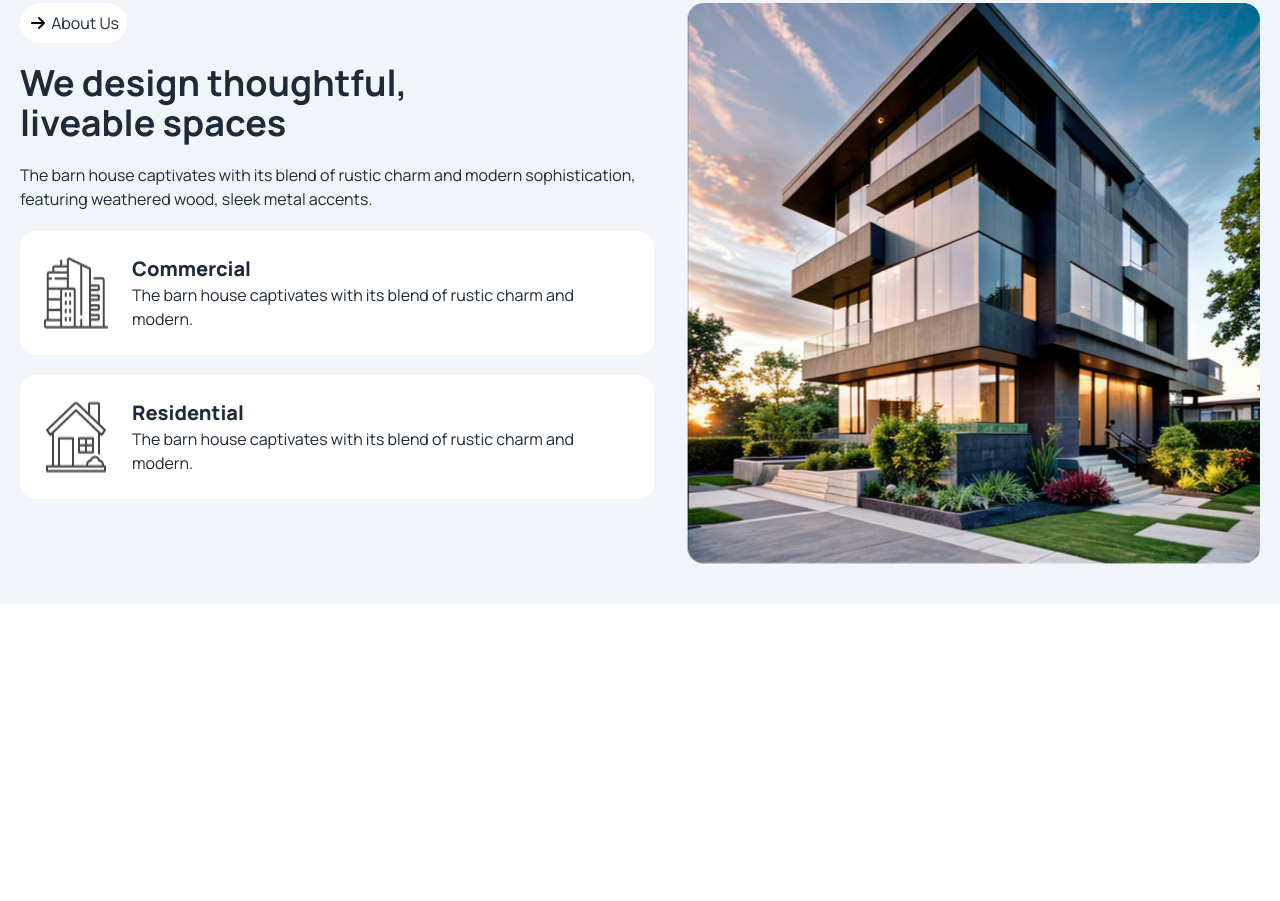
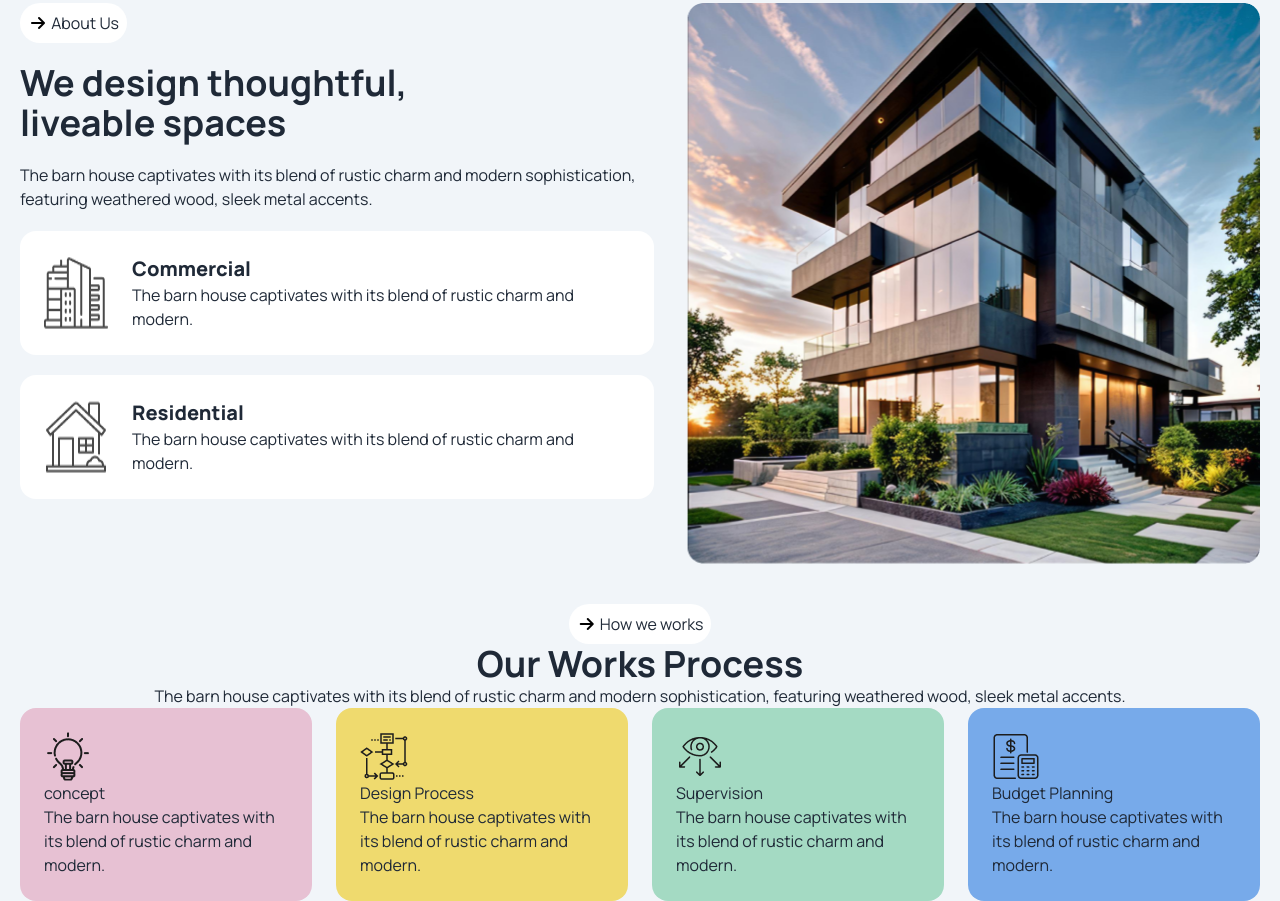
Before and after one commit to Yousuf7900/assignment-03, a plain HTML site: page index.html in a window 1280 px wide. Shown: the part 887-1788 px from the top of the page. Before the commit the page ends 1491 px from the top, so only its background shows below. Drawn offline with nearby package versions, Linux system fonts and the light colour scheme.

Commit message:
our works part complete

```diff
--- a/index.html
+++ b/index.html
@@ -95,6 +95,40 @@
                 <!-- img -->
                 <img class="pb-10" src="assets/Rectangle.png" alt="">
             </div>
+
+            <!-- our work process -->
+            <div class="px-5 max-w-7xl mx-auto">
+                <div>
+                    <div class="flex justify-center">
+                        <button class="bg-white rounded-[1.5rem] p-2"><i class="fa-solid fa-arrow-right w-5 h-1 text-black"></i>
+                            How we works</button>
+                    </div>
+                    <h3 class="text-2xl font-bold text-center lg:text-4xl">Our Works Process</h3>
+                    <p class="text-center ">The barn house captivates with its blend of rustic charm and modern sophistication, featuring weathered wood, sleek metal accents.</p>
+                </div>
+                <div class="flex flex-col gap-6 lg:flex-row">
+                    <div class="rounded-2xl p-6 bg-[#E7C1D3]">
+                        <img src="assets/concept.png" alt="">
+                        <h4>concept</h4>
+                        <p>The barn house captivates with its blend of rustic charm and modern.</p>
+                    </div>
+                    <div class="rounded-2xl p-6 bg-[#EFDA6E]">
+                        <img src="assets/flow-chart.png" alt="">
+                        <h4>Design Process</h4>
+                        <p>The barn house captivates with its blend of rustic charm and modern.</p>
+                    </div>
+                    <div class="rounded-2xl p-6 bg-[#A4DAC3]">
+                        <img src="assets/vision.png" alt="">
+                        <h4>Supervision</h4>
+                        <p>The barn house captivates with its blend of rustic charm and modern.</p>
+                    </div>
+                    <div class="rounded-2xl p-6 bg-[#77AAEA]">
+                        <img src="assets/budget-planning.png" alt="">
+                        <h4>Budget Planning</h4>
+                        <p>The barn house captivates with its blend of rustic charm and modern.</p>
+                    </div>
+                </div>
+            </div>
         </div>
     </main>
 </body>
```
